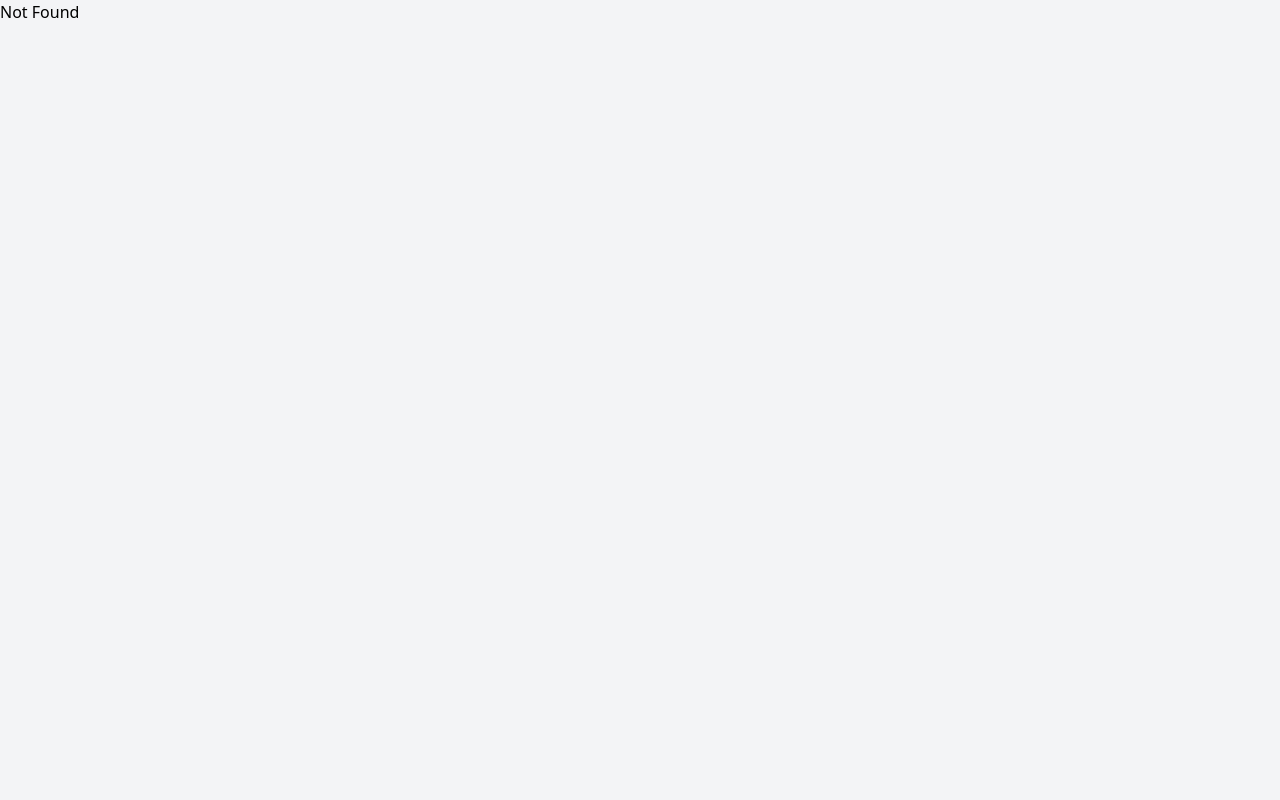
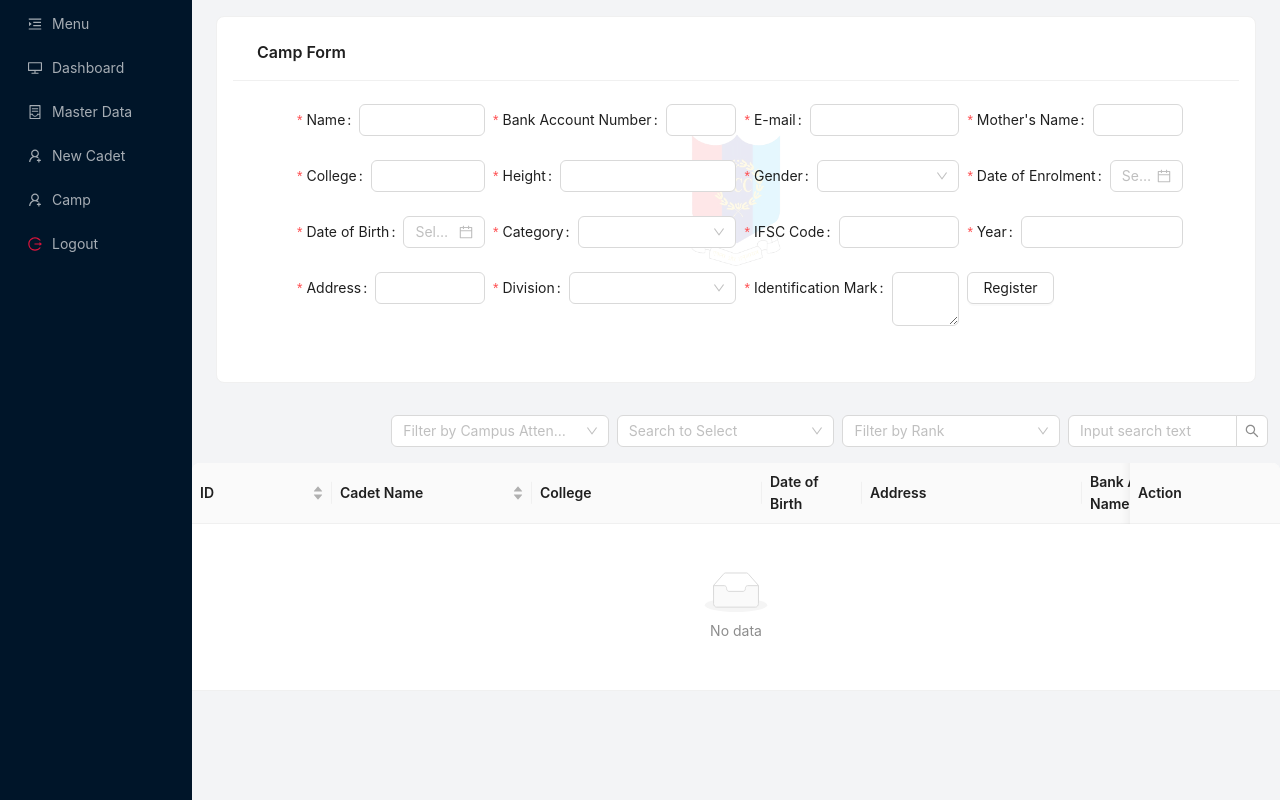
Before and after one commit to ananthu666/NCC_App, a React (Vite) app: page /addcamp in a window 1280 px wide. Built offline with nearby package versions, Linux system fonts and the light colour scheme.

Commit message:
camp management

```diff
--- a/src/App.jsx
+++ b/src/App.jsx
@@ -8,6 +8,7 @@ import CadetReg from "./pages/CadetReg";
 import DashBoard from "./pages/DashBoard";
 import CadetInfo from "./pages/CadetInfo";
 import CampPage from "./pages/CampPage";
+import AddCampPage from "./pages/AddCampPage";
 
 function App() {
   const [isLoading, setIsLoading] = useState(true);
@@ -53,6 +54,7 @@ function App() {
               <Route path="/about" element={<About />} />
               <Route path="/camp" element={<CampPage />} />
               <Route path="/addcadet" element={<CadetReg />} />
+              <Route path="/addcamp" element={<AddCampPage />} />
               <Route path="/edit/:id" element={<CadetInfo />} />
               <Route path="*" element={<h1>Not Found</h1>} />
             </Routes>
--- /dev/null
+++ b/src/components/AddCampForm.jsx
@@ -0,0 +1,185 @@
+import React from "react";
+
+
+
+import {
+  Form,
+  Input,
+  Button,
+  DatePicker,
+  Select,
+  Upload,
+  message,
+  Card,
+  Col,
+} from "antd";
+import { UploadOutlined } from "@ant-design/icons";
+
+import { data } from "autoprefixer";
+const { Option } = Select;
+
+const CadetForm=()=>
+{
+  return (
+    <Card
+      title="Camp  Form"
+      className="flex-1 overflow-x-hidden  my-4 mx-6 py-2 px-4"
+    >
+      <Form
+
+        name="campregister"
+
+        // initialValues={data}
+        scrollToFirstError
+        className="flex px-8 gap-2 justify-around"
+      >
+        <div className="bg_logo">
+          <img
+            src="/NCC.png"
+            className="absolute inset-0 mx-auto my-auto h-2/5 opacity-10"
+            draggable="false"
+            alt=""
+          />
+        </div>
+        <Col>
+
+
+          <Form.Item name="name" label="Name" rules={[{ required: true }]}>
+            <Input />
+          </Form.Item>
+
+          <Form.Item
+            name="college"
+            label="College"
+            rules={[{ required: true }]}
+          >
+            <Input />
+          </Form.Item>
+
+          <Form.Item
+            name="dob"
+            label="Date of Birth"
+            rules={[{ required: true }]}
+          >
+            <DatePicker />
+          </Form.Item>
+
+          <Form.Item
+            name="address"
+            label="Address"
+            rules={[{ required: true }]}
+          >
+            <Input />
+          </Form.Item>
+          </Col>
+          <Col>
+          <Form.Item
+            name="bankAccountNumber"
+            label="Bank Account Number"
+            rules={[{ required: true }]}
+          >
+            <Input />
+          </Form.Item>
+
+          <Form.Item name="height" label="Height" rules={[{ required: true }]}>
+            <Input />
+          </Form.Item>
+
+          <Form.Item
+            name="category"
+            label="Category"
+            rules={[{ required: true }]}
+          >
+            <Select>
+              <Option value="A">A</Option>
+              <Option value="B">B</Option>
+              {/* Add other categories here */}
+            </Select>
+          </Form.Item>
+
+          <Form.Item
+            name="division"
+            label="Division"
+            rules={[{ required: true }]}
+          >
+            <Select>
+              <Option value="infantry">Infantry</Option>
+              <Option value="armored">Armored</Option>
+              {/* Add other divisions here */}
+            </Select>
+          </Form.Item>
+
+          </Col>
+
+          <Col>
+          <Form.Item
+            name="email"
+            label="E-mail"
+            rules={[
+              {
+                type: "email",
+                message: "The input is not valid E-mail!",
+              },
+              {
+                required: true,
+                message: "Please input your E-mail!",
+              },
+            ]}
+          >
+            <Input />
+          </Form.Item>
+          <Form.Item name="gender" label="Gender" rules={[{ required: true }]}>
+            <Select>
+              <Option value="male">Male</Option>
+              <Option value="female">Female</Option>
+              <Option value="other">Other</Option>
+            </Select>
+          </Form.Item>
+
+          <Form.Item name="ifscCode" label="IFSC Code" rules={[{ required: true }]}>
+            <Input />
+          </Form.Item>
+
+          <Form.Item
+            name="identificationMark"
+            label="Identification Mark"
+            rules={[{ required: true }]}
+          >
+            <Input.TextArea />
+          </Form.Item>
+          </Col>
+
+          <Col>
+          <Form.Item
+            name="motherName"
+            label="Mother's Name"
+            rules={[{ required: true }]}
+          >
+            <Input />
+          </Form.Item>
+
+          <Form.Item
+            name="dateOfEnrolment"
+            label="Date of Enrolment"
+            rules={[{ required: true }]}
+          >
+            <DatePicker />
+          </Form.Item>
+
+          <Form.Item name="year" label="Year" rules={[{ required: true }]}>
+            <Input />
+          </Form.Item>
+
+          <Form.Item>
+            <Button htmlType="submit" >
+              Register
+            </Button>
+          </Form.Item>
+
+        </Col>
+      </Form>
+    </Card>
+  );
+};
+
+export default CadetForm;
--- a/src/components/CampMainForm.jsx
+++ b/src/components/CampMainForm.jsx
@@ -125,6 +125,46 @@ function TextExample() {
       link1: 'Card Link 2',
       link2: 'Another Link 2'
     },
+    {
+      id: 2,
+      title: 'Card Title 2',
+      subtitle: 'Card Subtitle 2',
+      text: 'Some quick example text for Card 2.',
+      link1: 'Card Link 2',
+      link2: 'Another Link 2'
+    },
+    {
+      id: 2,
+      title: 'Card Title 2',
+      subtitle: 'Card Subtitle 2',
+      text: 'Some quick example text for Card 2.',
+      link1: 'Card Link 2',
+      link2: 'Another Link 2'
+    },
+    {
+      id: 2,
+      title: 'Card Title 2',
+      subtitle: 'Card Subtitle 2',
+      text: 'Some quick example text for Card 2.',
+      link1: 'Card Link 2',
+      link2: 'Another Link 2'
+    },
+    {
+      id: 2,
+      title: 'Card Title 2',
+      subtitle: 'Card Subtitle 2',
+      text: 'Some quick example text for Card 2.',
+      link1: 'Card Link 2',
+      link2: 'Another Link 2'
+    },
+    {
+      id: 12,
+      title: 'Card Title 2',
+      subtitle: 'Card Subtitle 2',
+      text: 'Some quick example text for Card 2.',
+      link1: 'Card Link 2',
+      link2: 'Another Link 2'
+    },
     // Add more data as needed
   ];
 
@@ -138,8 +178,9 @@ function TextExample() {
         <Card
           key={item.id}
           hoverable
-          style={{ width: 240, border: '10px solid blue', textAlign: 'center', margin: '1rem' }}
+          style={{ width: "370px", border: '1px dashed grey', textAlign: 'center', margin: '1rem',boxShadow:"" }}
           onClick={() => handleCardClick(index)}
+
         >
           <Meta title={item.title} description={item.text} />
         </Card>
--- /dev/null
+++ b/src/pages/AddCampPage.jsx
@@ -0,0 +1,35 @@
+import React from "react";
+import SideBar from "../components/SideBar";
+import AddCampForm from "../components/AddCampForm";
+import Camptable from "../components/CampTable";
+const Home = () => {
+  return (
+    <>
+      <div className="flex justify-between items-start">
+        <SideBar />
+        <div style={{display:"flex",flexDirection:"column"}}>
+        <div
+          style={{
+            display: "flex",
+            flex: "2",
+            height: "50vh",
+            width: "100%",
+            flexDirection: "column",
+            flexWrap: "wrap",
+            alignItems: "center",
+            justifyContent: "flex-start",
+          }}
+        >
+          <AddCampForm />
+        </div>
+
+        <div style={{height:"50vh"}}>
+          <Camptable />
+        </div>
+        </div>
+      </div>
+    </>
+  );
+};
+
+export default Home;
--- a/src/pages/CampPage.jsx
+++ b/src/pages/CampPage.jsx
@@ -1,9 +1,10 @@
 import React from "react";
 import SideBar from "../components/SideBar";
 import CampMainForm from "../components/CampMainForm";
-
+import { Button, Flex } from 'antd';
 import { database } from "../../firebase";
 import { useState, useEffect } from "react";
+import { useNavigate } from "react-router-dom";
 import {
   doc,
   collection,
@@ -15,18 +16,27 @@ import {
 
 const Camp = () => {
 
+  const navigate = useNavigate();
 
+  const toaddcamp = () => {
+    // Redirect to the "camp" page
+    navigate("/addcamp");
+  };
   return (
     <>
       <div className="flex justify-between items-start">
         <SideBar />
-        <div >
+        <div style={{ flex: "1", padding: "30px" ,justifyContent: "center", alignItems: "center" }}>
+        <Button  type="dashed" size="large"  onClick={toaddcamp}>
+            Add Camp
+          </Button>
+          <div style={{ overflowY: "auto", maxHeight: "600px" }}>
+          <div style={{ display: "flex", flexDirection: "row" ,flexWrap: "wrap" }}>
 
-          <button>Add Camps</button>
+          <CampMainForm />
 
-
-
-          <CampMainForm/>
+          </div>
+          </div>
         </div>
 
 
```
